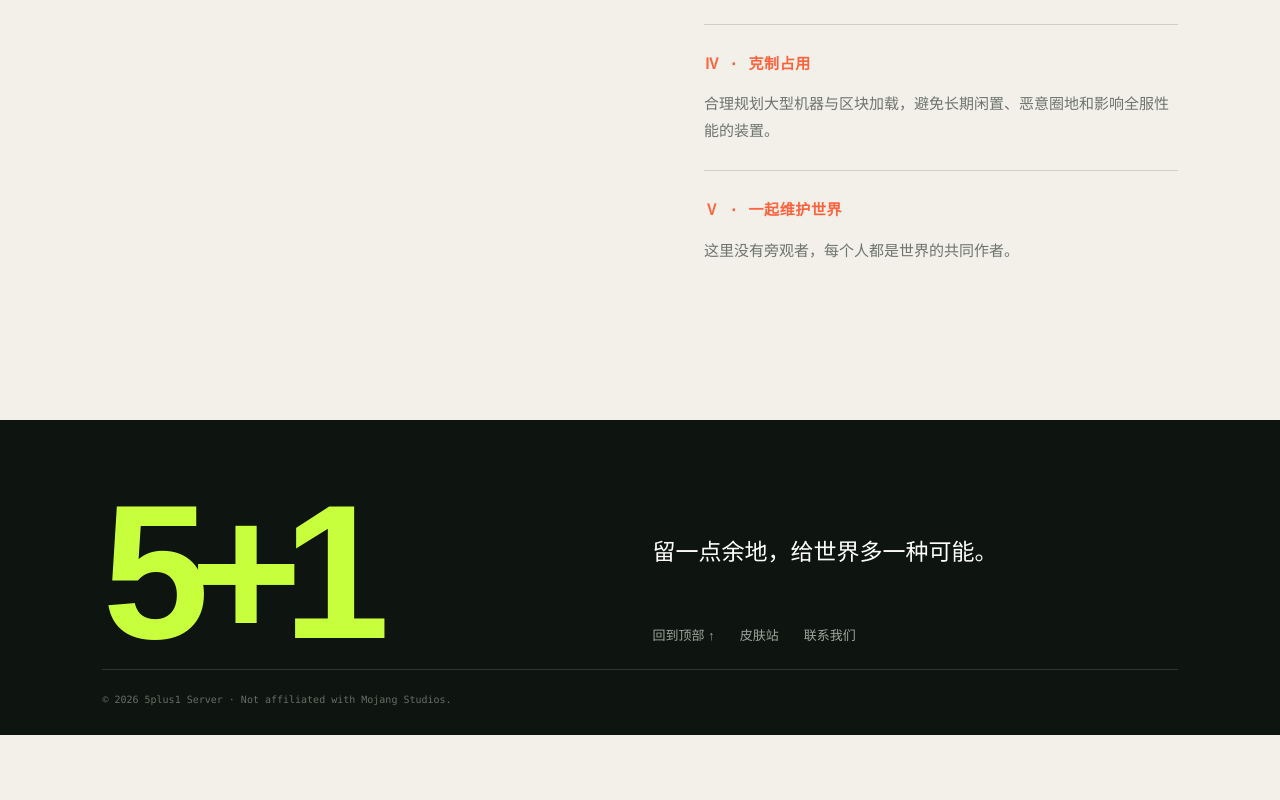
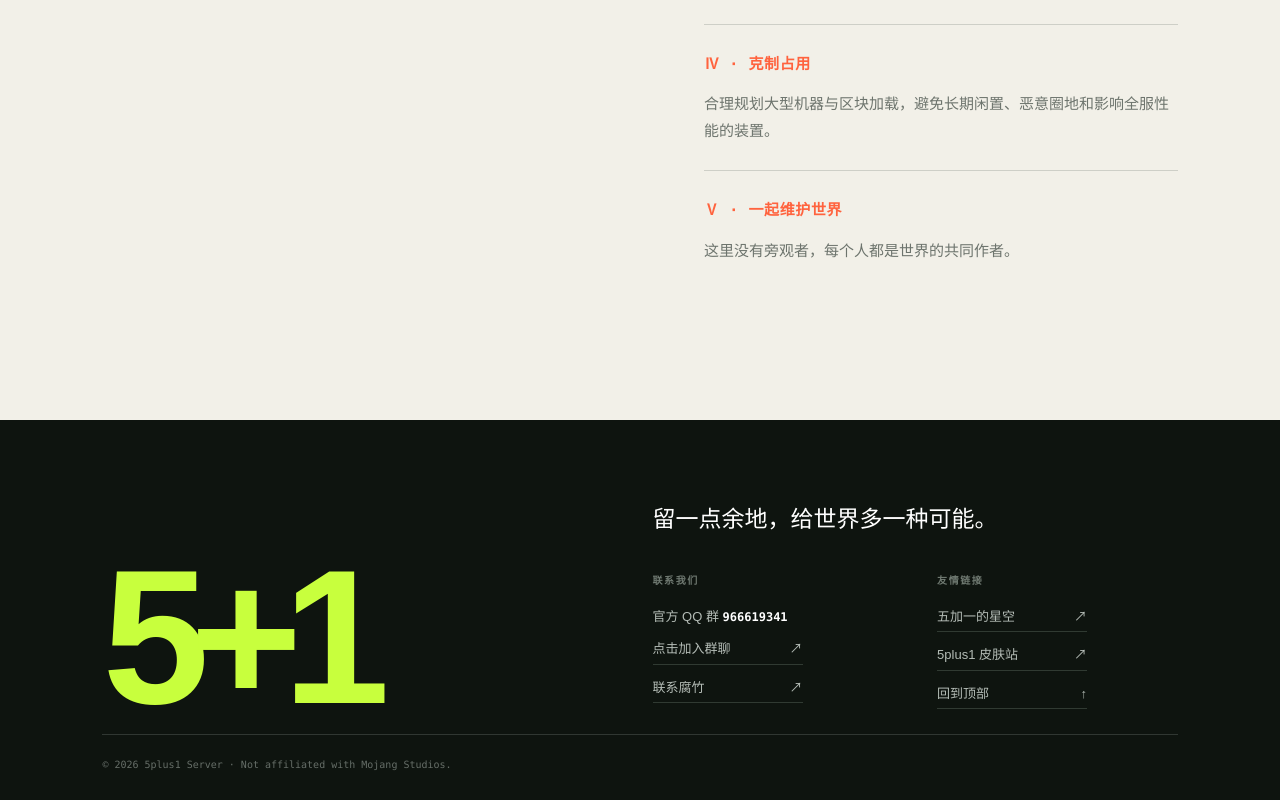
Before and after one commit to five-plus-one/5plus1-server-homepage, a React (Vite) app: page / in a window 1280 px wide. Shown: the part 4922-5722 px from the top of the page. Before the commit the page ends 5657 px from the top, so only its background shows below. Built offline with nearby package versions, Linux system fonts and the light colour scheme; no server answers.

Commit message:
feat: 更新页脚内容，添加社区联系信息和友情链接

```diff
--- a/site.config.ts
+++ b/site.config.ts
@@ -3,6 +3,14 @@ export const siteConfig = {
     address: "server26.mc.five-plus-one.com",
   },
   skinSiteUrl: "https://skin.mc.five-plus-one.com",
+  community: {
+    qqGroupNumber: "966619341",
+    qqJoinUrl: "https://qm.qq.com/q/uue8RlGTtY",
+    ownerContactUrl: "https://r-l.ink/contact",
+  },
+  friendLinks: {
+    fivePlusOneHome: "https://r-l.ink/home",
+  },
   modpack: {
     version: "26.2 · v1",
     fileName: "5plus1 server 26.2 整合包 v1.zip",
--- a/src/App.tsx
+++ b/src/App.tsx
@@ -134,11 +134,30 @@ export default function App() {
 
       <footer>
         <div className="footer-brand">5+1</div>
-        <p>留一点余地，给世界多一种可能。</p>
-        <div className="footer-links">
-          <a href="#top">回到顶部 ↑</a>
-          <a href={siteConfig.skinSiteUrl} target="_blank" rel="noreferrer">皮肤站</a>
-          <a href="mailto:admin@five-plus-one.com">联系我们</a>
+        <div className="footer-content">
+          <p>留一点余地，给世界多一种可能。</p>
+          <div className="footer-groups">
+            <section className="footer-group">
+              <h3>联系我们</h3>
+              <span className="footer-qq">官方 QQ 群 <b>{siteConfig.community.qqGroupNumber}</b></span>
+              <a href={siteConfig.community.qqJoinUrl} target="_blank" rel="noreferrer">
+                点击加入群聊 <span>↗</span>
+              </a>
+              <a href={siteConfig.community.ownerContactUrl} target="_blank" rel="noreferrer">
+                联系腐竹 <span>↗</span>
+              </a>
+            </section>
+            <section className="footer-group">
+              <h3>友情链接</h3>
+              <a href={siteConfig.friendLinks.fivePlusOneHome} target="_blank" rel="noreferrer">
+                五加一的星空 <span>↗</span>
+              </a>
+              <a href={siteConfig.skinSiteUrl} target="_blank" rel="noreferrer">
+                5plus1 皮肤站 <span>↗</span>
+              </a>
+              <a href="#top">回到顶部 <span>↑</span></a>
+            </section>
+          </div>
         </div>
         <small>© 2026 5plus1 Server · Not affiliated with Mojang Studios.</small>
       </footer>
--- a/src/globals.css
+++ b/src/globals.css
@@ -161,9 +161,16 @@ button { font: inherit; }
 .covenant-markdown h3 { color: var(--orange); font: 700 15px/1.3 var(--font-geist-mono); letter-spacing: .04em; }
 
 footer { background: #0e140f; color: white; padding: 80px 8vw 30px; display: grid; grid-template-columns: 1fr 1fr; gap: 25px; align-items: end; }
-.footer-brand { font-size: clamp(90px, 15vw, 230px); line-height: .75; letter-spacing: -.1em; font-weight: 900; color: var(--acid); grid-row: span 2; }
-footer > p { font-size: 23px; margin: 0; }
-.footer-links { display: flex; gap: 25px; color: #9da59f; font-size: 13px; }
+.footer-brand { font-size: clamp(90px, 15vw, 230px); line-height: .75; letter-spacing: -.1em; font-weight: 900; color: var(--acid); }
+.footer-content { display: flex; flex-direction: column; gap: 42px; }
+.footer-content > p { font-size: 23px; margin: 0; }
+.footer-groups { display: grid; grid-template-columns: repeat(2, minmax(0, 1fr)); gap: 44px; }
+.footer-group { display: flex; flex-direction: column; align-items: flex-start; gap: 13px; }
+.footer-group h3 { margin: 0 0 8px; color: #6f7971; font: 700 10px/1 var(--font-geist-mono); letter-spacing: .16em; text-transform: uppercase; }
+.footer-group a, .footer-qq { color: #b4bcb6; font-size: 13px; line-height: 1.5; }
+.footer-group a { display: flex; justify-content: space-between; gap: 28px; min-width: 150px; padding-bottom: 5px; border-bottom: 1px solid #303a32; transition: color .2s, border-color .2s; }
+.footer-group a:hover { color: var(--acid); border-color: var(--acid); }
+.footer-qq b { color: white; font: 650 12px/1 var(--font-geist-mono); }
 footer > small { grid-column: 1 / -1; border-top: 1px solid #303732; padding-top: 25px; color: #666e68; font: 10px/1 var(--font-geist-mono); }
 
 @media (max-width: 820px) {
@@ -183,7 +190,11 @@ footer > small { grid-column: 1 / -1; border-top: 1px solid #303732; padding-top
   .download-copy { padding: 80px 22px; }.cube { width: 125px; height: 125px; font-size: 50px; }
   .pack-meta { grid-template-columns: 1fr; }.pack-meta span + span { border-top: 1px solid rgba(255,255,255,.25); }
   footer { grid-template-columns: 1fr; padding: 70px 22px 25px; }
-  .footer-brand { grid-row: auto; }.footer-links { flex-wrap: wrap; } footer > small { grid-column: auto; }
+  .footer-brand { grid-row: auto; }.footer-content { gap: 34px; }.footer-groups { gap: 24px; } footer > small { grid-column: auto; }
+}
+
+@media (max-width: 480px) {
+  .footer-groups { grid-template-columns: 1fr; }
 }
 
 @media (prefers-reduced-motion: reduce) {
```
